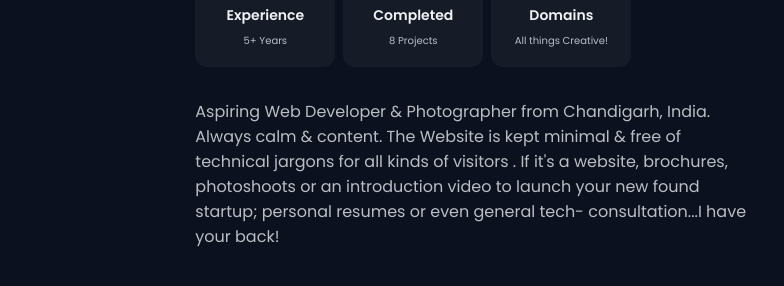
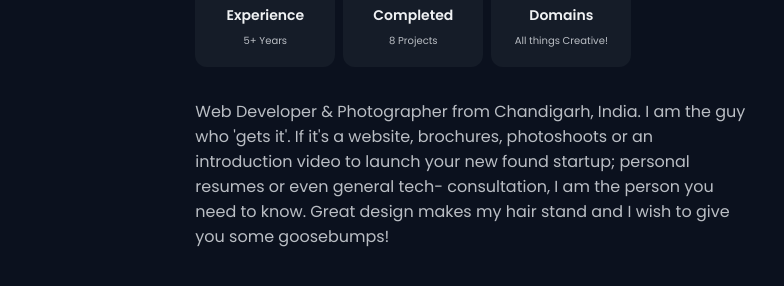
Before and after one commit to sikkaaaishere/My_resume, a plain HTML site: page index.html in a window 1280 px wide. Shown: the part 1139-1425 px from the top of the page, 496-1280 px from the left. Drawn offline with nearby package versions, Linux system fonts and the light colour scheme.

Commit message:
Update index.html

```diff
--- a/index.html
+++ b/index.html
@@ -144,7 +144,7 @@
               </div>
             </div>
             <p class="about__description">
-              Aspiring Web Developer & Photographer from Chandigarh, India. Always calm & content. The Website is kept minimal & free of technical jargons for all kinds of visitors . If it's a website, brochures, photoshoots or an introduction video to launch your new found startup; personal resumes or even general tech- consultation...I have your back!
+              Web Developer & Photographer from Chandigarh, India. I am the guy who 'gets it'. If it's a website, brochures, photoshoots or an introduction video to launch your new found startup; personal resumes or even general tech- consultation, I am the person you need to know. Great design makes my hair stand and I wish to give you some goosebumps!
             </p>
             <a
               href="#contact
```
